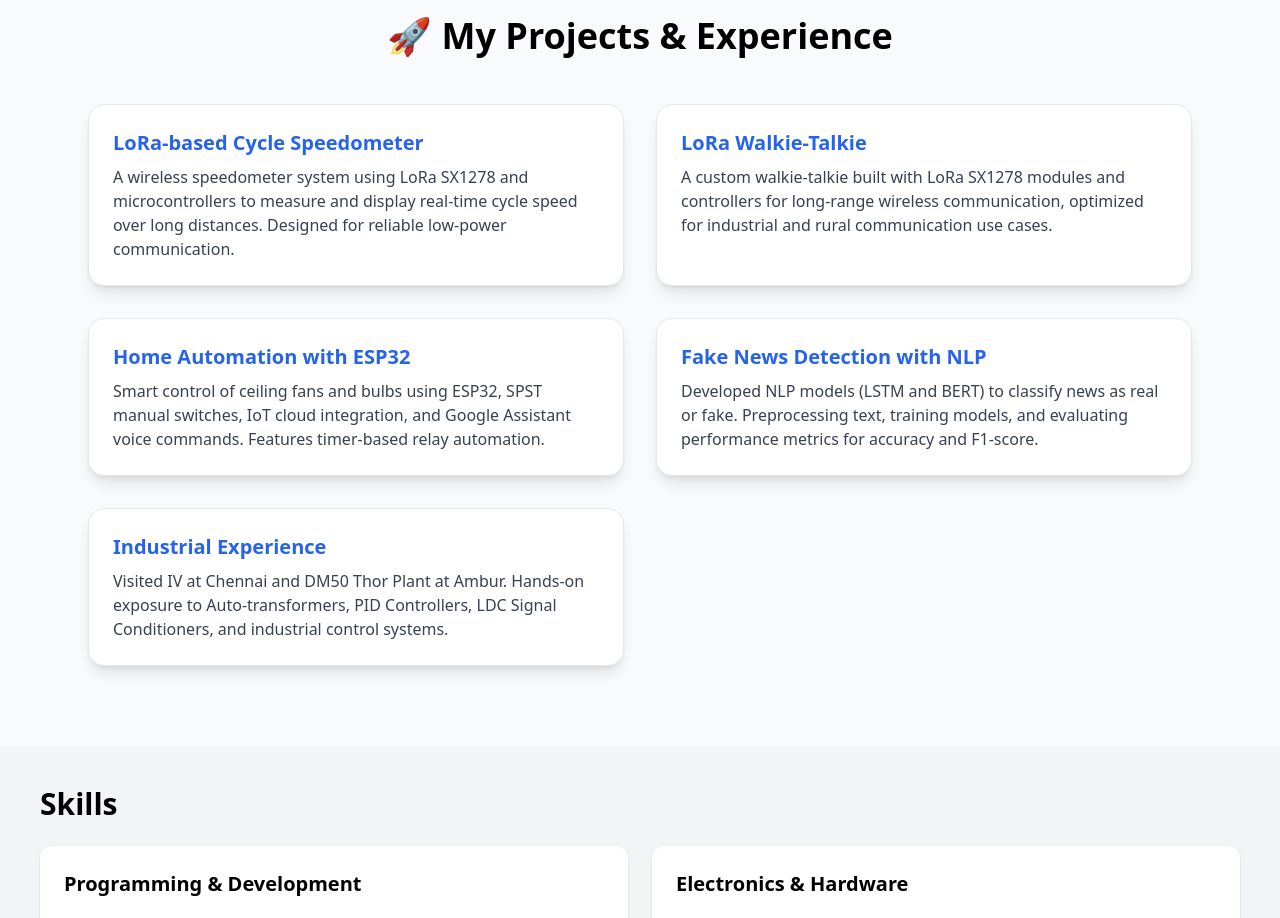
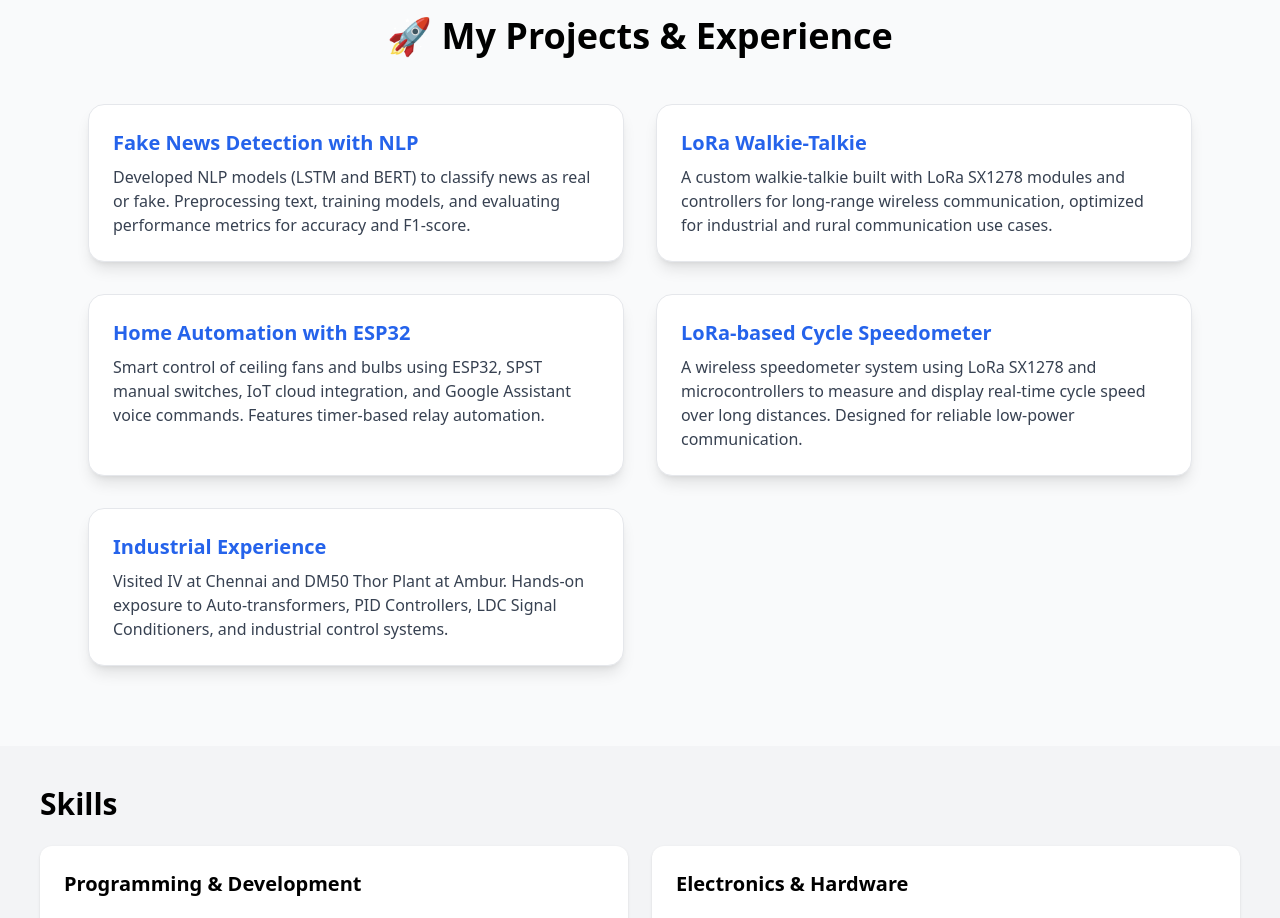
Before and after one commit to paramesh25-luv/paramesh-portfolio, a React (Vite) app: page / in a window 1280 px wide. Shown: the part 1040-1958 px from the top of the page. Built offline with nearby package versions, Linux system fonts and the light colour scheme.

Commit message:
Update portfolio components and content

```diff
--- a/src/components/Projects.jsx
+++ b/src/components/Projects.jsx
@@ -3,9 +3,9 @@ import { motion } from "framer-motion";
 
 const projects = [
   {
-    title: "LoRa-based Cycle Speedometer",
+    title: "Fake News Detection with NLP",
     description:
-      "A wireless speedometer system using LoRa SX1278 and microcontrollers to measure and display real-time cycle speed over long distances. Designed for reliable low-power communication.",
+      "Developed NLP models (LSTM and BERT) to classify news as real or fake. Preprocessing text, training models, and evaluating performance metrics for accuracy and F1-score.",
   },
   {
     title: "LoRa Walkie-Talkie",
@@ -18,11 +18,11 @@ const projects = [
       "Smart control of ceiling fans and bulbs using ESP32, SPST manual switches, IoT cloud integration, and Google Assistant voice commands. Features timer-based relay automation.",
   },
   {
-    title: "Fake News Detection with NLP",
+    title: "LoRa-based Cycle Speedometer",
     description:
-      "Developed NLP models (LSTM and BERT) to classify news as real or fake. Preprocessing text, training models, and evaluating performance metrics for accuracy and F1-score.",
+      "A wireless speedometer system using LoRa SX1278 and microcontrollers to measure and display real-time cycle speed over long distances. Designed for reliable low-power communication.",
   },
-  {
+ {
     title: "Industrial Experience",
     description:
       "Visited IV at Chennai and DM50 Thor Plant at Ambur. Hands-on exposure to Auto-transformers, PID Controllers, LDC Signal Conditioners, and industrial control systems.",
```
